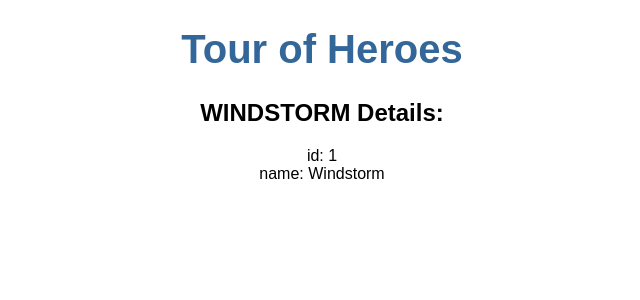
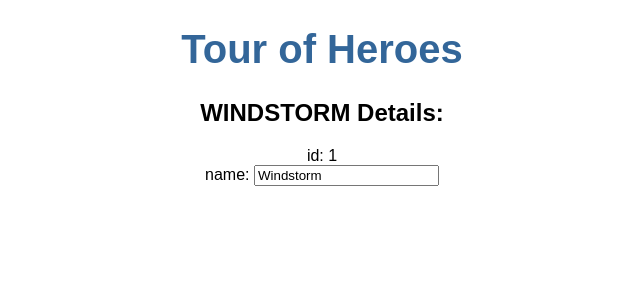
Before and after one commit to liujiefengfeng/Practice, an Angular app: page / in a window 1280 px wide. Shown: the top 300 px of the page, without its empty margins (318-958 px from the left). Built offline with nearby package versions, Linux system fonts and the light colour scheme.

Commit message:
jf: two-way binding to edit the hero.

```diff
--- a/src/app/app.module.ts
+++ b/src/app/app.module.ts
@@ -1,5 +1,6 @@
 import { BrowserModule } from '@angular/platform-browser';
 import { NgModule } from '@angular/core';
+import { FormsModule} from '@angular/forms';
 
 import { AppComponent } from './app.component';
 import { HerosComponent } from './heros/heros.component';
@@ -10,7 +11,8 @@
     HerosComponent
   ],
   imports: [
-    BrowserModule
+    BrowserModule,
+    FormsModule
   ],
   providers: [],
   bootstrap: [AppComponent]
--- a/src/app/heros/heros.component.html
+++ b/src/app/heros/heros.component.html
@@ -1,3 +1,7 @@
 <h2>{{hero.name | uppercase}} Details:</h2>
 <div><span>id: </span>{{hero.id}}</div>
-<div><span>name: </span>{{hero.name}}</div>
+<div>
+  <label>name:
+    <input [(ngModel)]="hero.name" placeholder="name">
+  </label>
+</div>
```
